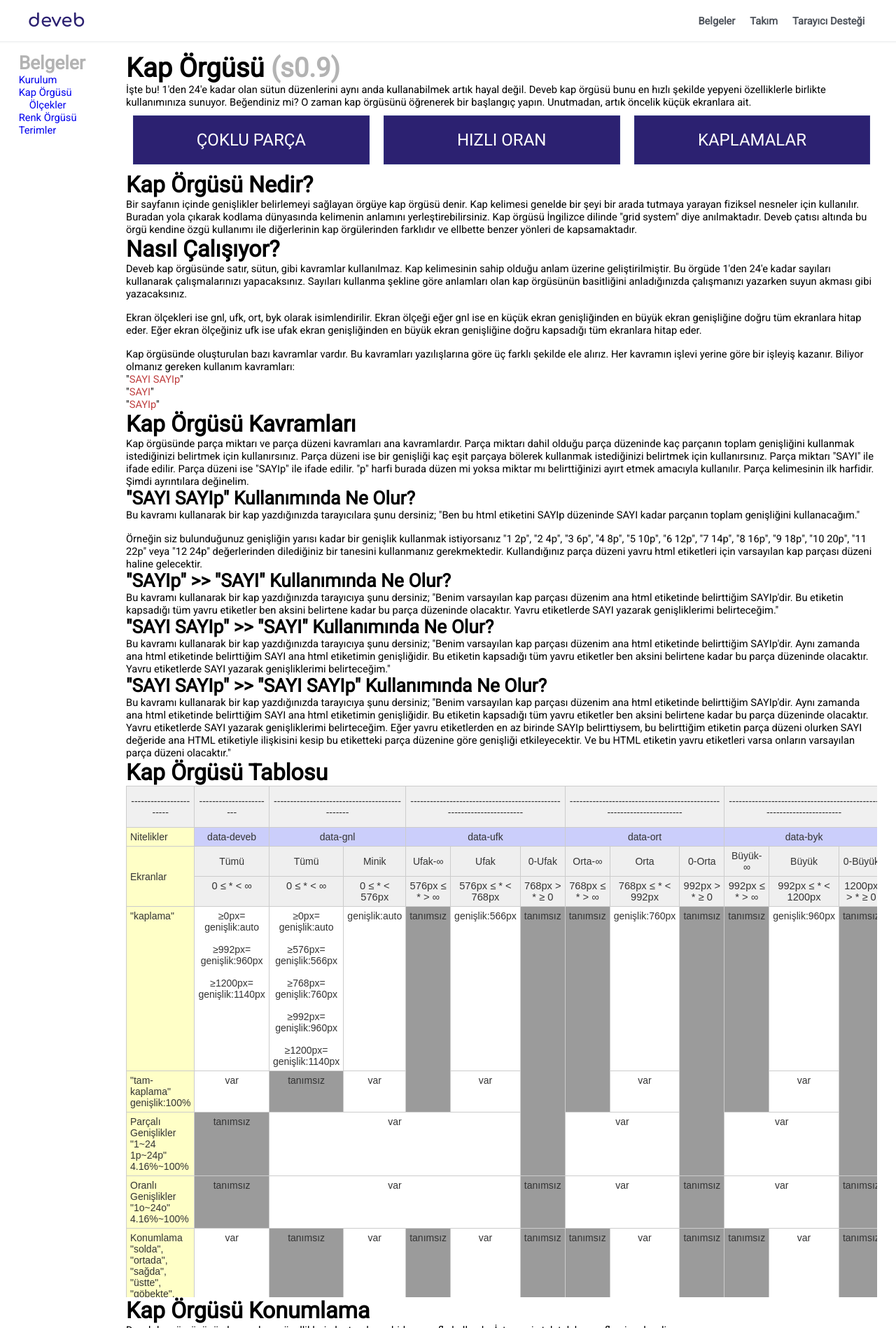
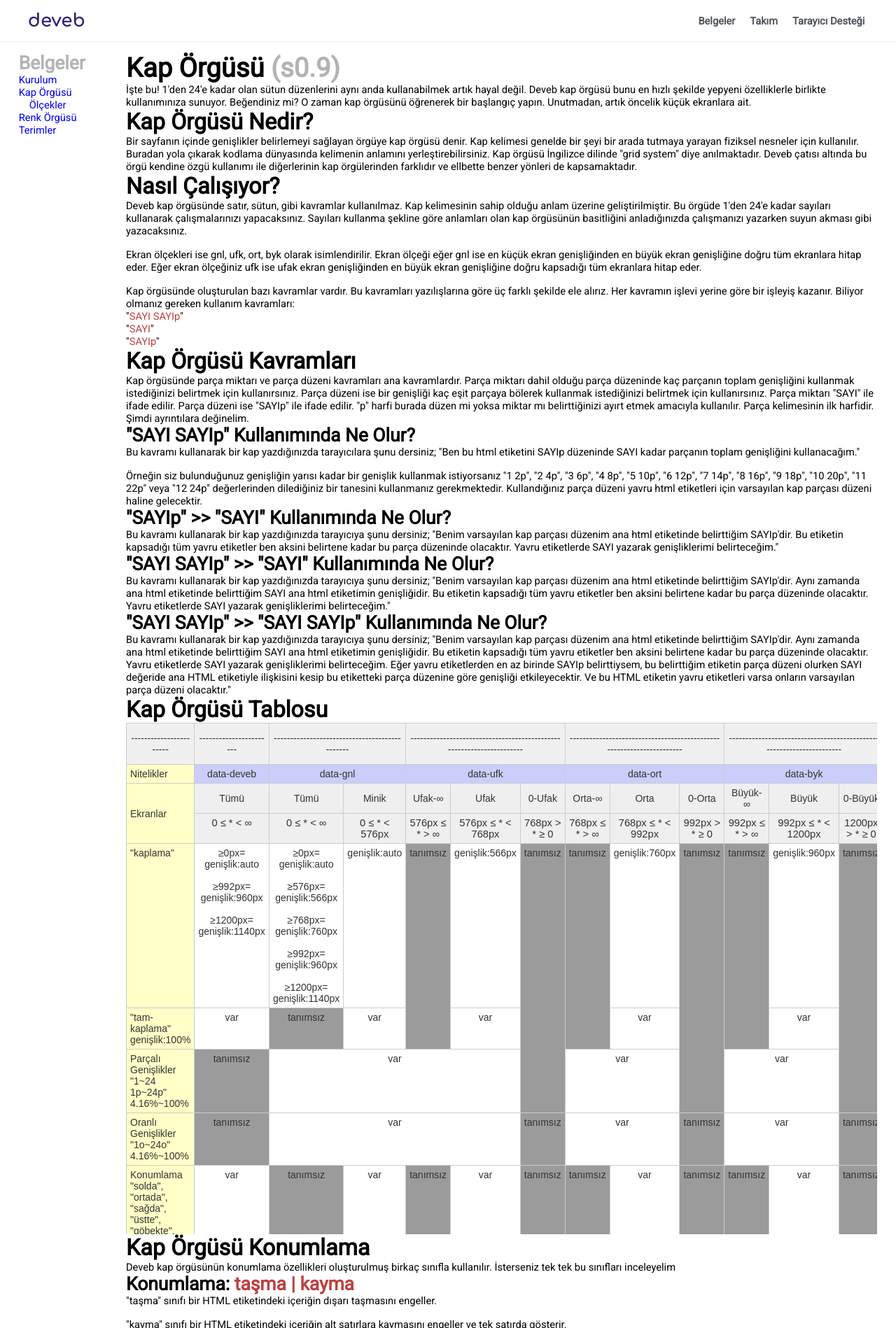
Before and after one commit to data-deveb/data-deveb.github.io, a Jekyll site: the page built from belgeler/kap-orgusu.html, in a window 1280 px wide, cut to the strip 0-1898 px from the top of the page. Shown: the whole strip at 70% size. Built offline with Jekyll 4.4.1, drawn with Linux system fonts in a browser that asks for light colours.

Commit message:
Güncelleme

```diff
--- a/belgeler/kap-orgusu.html
+++ b/belgeler/kap-orgusu.html
@@ -6,11 +6,7 @@ title: Kap Örgüsü
     <h1>Kap Örgüsü <span data-metin="dikkat gri">(s0.9)</span></h1>
 
     <p>İşte bu! 1'den 24'e kadar olan sütun düzenlerini aynı anda kullanabilmek artık hayal değil. Deveb kap örgüsü bunu en hızlı şekilde yepyeni özelliklerle birlikte kullanımınıza sunuyor. Beğendiniz mi? O zaman kap örgüsünü öğrenerek bir başlangıç yapın. Unutmadan, artık öncelik küçük ekranlara ait.</p>
-    <br><br>
-    <span data-gnl="1o ortada" style="margin:10px; padding: 20px; border:1px solid rgba(100,200,250,0.1); font-size:18pt; background-color:#2c2171 !important; color:#fff;">ÇOKLU PARÇA</span>
-    <span data-gnl="1o ortada" style="margin:10px; padding: 20px; border:1px solid rgba(100,200,250,0.1); font-size:18pt; background-color:#2c2171 !important; color:#fff;">HIZLI ORAN</span>
-    <span data-gnl="1o ortada" style="margin:10px; padding: 20px; border:1px solid rgba(100,200,250,0.1); font-size:18pt; background-color:#2c2171 !important; color:#fff;">KAPLAMALAR</span>
-    <br><br>
+
     <h2>Kap Örgüsü Nedir?</h2>
 
     <p>Bir sayfanın içinde genişlikler belirlemeyi sağlayan örgüye kap örgüsü denir. Kap kelimesi genelde bir şeyi bir arada tutmaya yarayan fiziksel nesneler için kullanılır. Buradan yola çıkarak kodlama dünyasında kelimenin anlamını yerleştirebilirsiniz. Kap örgüsü İngilizce dilinde "grid system" diye anılmaktadır. Deveb çatısı altında bu örgü kendine özgü kullanımı ile diğerlerinin kap örgülerinden farklıdır ve ellbette benzer yönleri de kapsamaktadır.</p>
```
